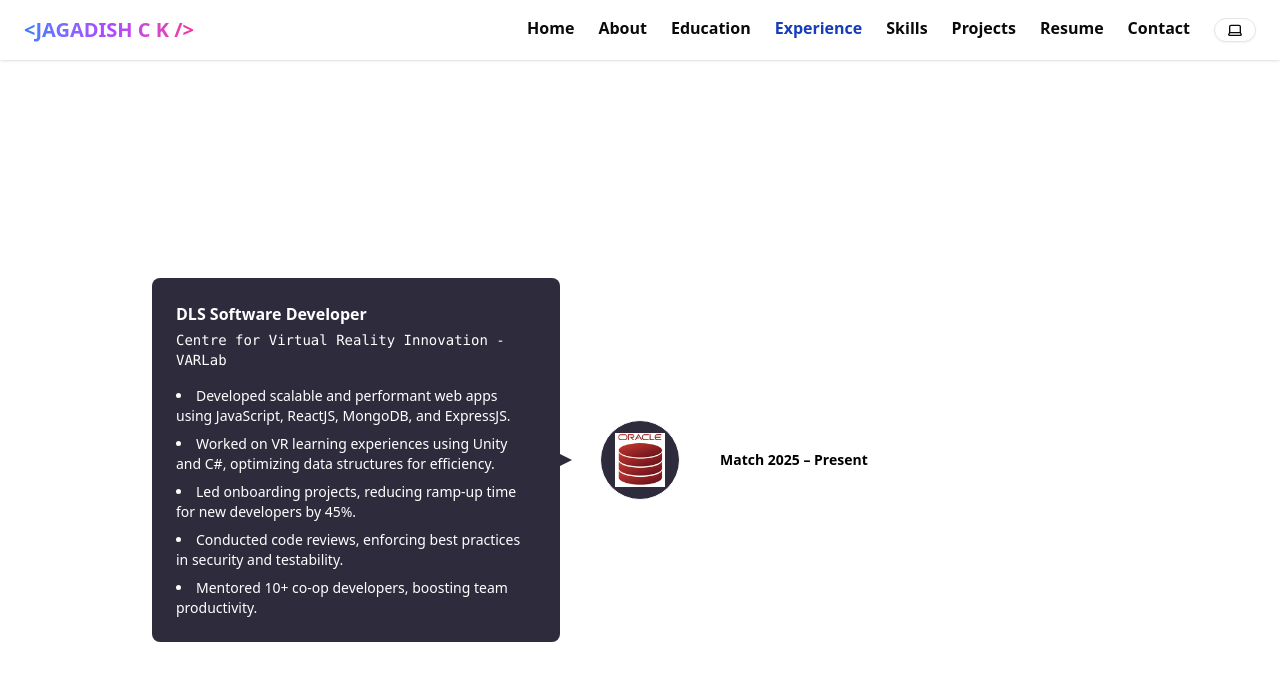
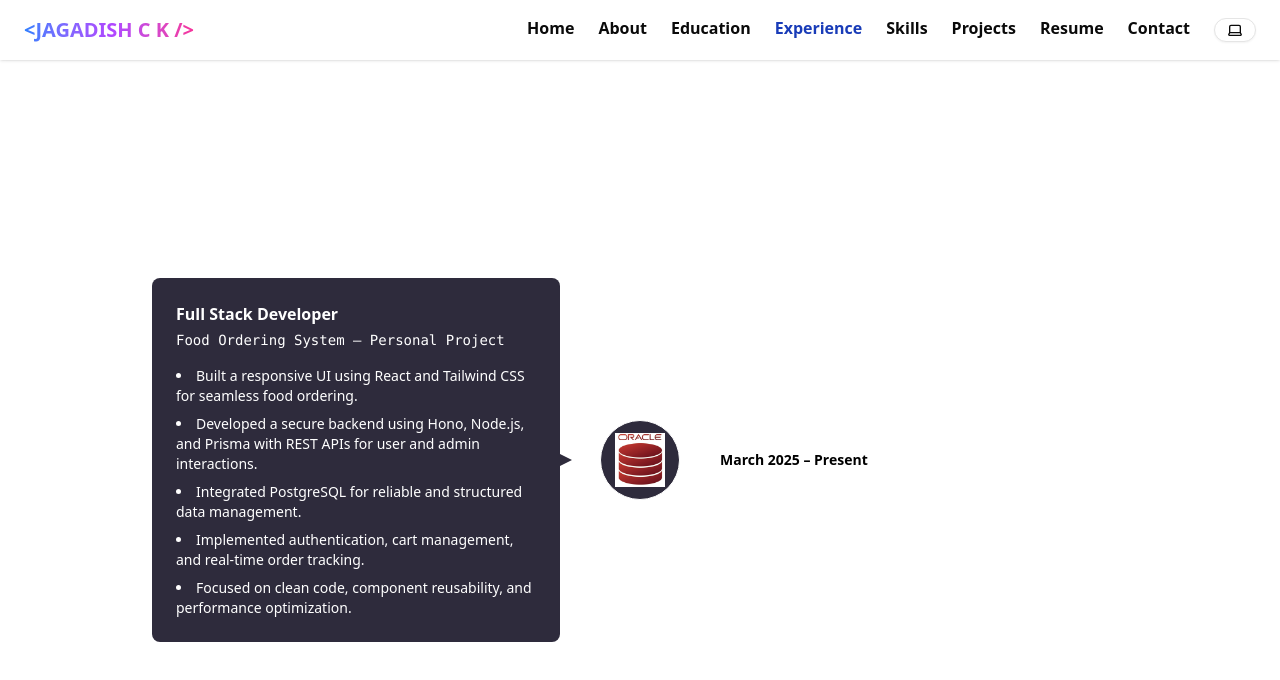
Before and after one commit to jagadish018/jagadish-ck, a Next.js app: page /block/experience-block in a window 1280 px wide. Shown: the top 680 px of the page. Built offline with nearby package versions, Linux system fonts and the light colour scheme.

Commit message:
Update ExperienceCard component; refine job title, project description, and enhance bullet points for clarity

```diff
--- a/app/block/experience-block/ExperienceCard.tsx
+++ b/app/block/experience-block/ExperienceCard.tsx
@@ -5,7 +5,7 @@ import React from "react";
 
 const ExperienceCard: React.FC = () => {
   return (
-    <div className=" bg-transparent dark:bg-neutral min-h-screen flex items-center justify-center p-6">
+    <div className="bg-transparent dark:bg-neutral min-h-screen flex items-center justify-center p-6">
       <div className="flex w-full max-w-5xl relative">
         {/* Center Vertical Line */}
         <div className="absolute left-1/2 top-0 bottom-0 w-[2px] bg-white -translate-x-1/2 z-0" />
@@ -14,8 +14,8 @@ const ExperienceCard: React.FC = () => {
         <div className="absolute left-1/2 top-1/2 -translate-x-1/2 -translate-y-1/2 z-10">
           <div className="w-20 h-20 rounded-full border border-white bg-[#2e2b3c] flex items-center justify-center overflow-hidden">
             <Image
-              src="/oracle.png"
-              alt="Company Logo"
+              src="/oracle.png" // Change this to your own logo if you have one
+              alt="Project Logo"
               width={50}
               height={50}
               className="object-contain"
@@ -28,29 +28,30 @@ const ExperienceCard: React.FC = () => {
           <div className="relative bg-[#2e2b3c] text-white rounded-md p-6 max-w-md shadow-[0_2px_0_0_rgba(255,255,255,0.3)]">
             {/* Triangle Arrow */}
             <div className="hidden md:block absolute top-1/2 -right-3 -translate-y-1/2 w-0 h-0 border-y-6 border-y-transparent border-l-[12px] border-l-[#2e2b3c]" />
-            <p className="font-semibold mb-1">DLS Software Developer</p>
+            <p className="font-semibold mb-1">Full Stack Developer</p>
             <p className="font-mono text-sm mb-4">
-              Centre for Virtual Reality Innovation - VARLab
+              Food Ordering System – Personal Project
             </p>
             <ul className="list-disc list-inside space-y-2 text-sm font-normal">
               <li>
-                Developed scalable and performant web apps using JavaScript,
-                ReactJS, MongoDB, and ExpressJS.
+                Built a responsive UI using React and Tailwind CSS for seamless
+                food ordering.
               </li>
               <li>
-                Worked on VR learning experiences using Unity and C#, optimizing
-                data structures for efficiency.
+                Developed a secure backend using Hono, Node.js, and Prisma with
+                REST APIs for user and admin interactions.
               </li>
               <li>
-                Led onboarding projects, reducing ramp-up time for new
-                developers by 45%.
+                Integrated PostgreSQL for reliable and structured data
+                management.
               </li>
               <li>
-                Conducted code reviews, enforcing best practices in security and
-                testability.
+                Implemented authentication, cart management, and real-time order
+                tracking.
               </li>
               <li>
-                Mentored 10+ co-op developers, boosting team productivity.
+                Focused on clean code, component reusability, and performance
+                optimization.
               </li>
             </ul>
           </div>
@@ -59,7 +60,7 @@ const ExperienceCard: React.FC = () => {
         {/* Right Time Text */}
         <div className="w-1/2 flex items-center justify-start pl-6 md:pl-20 z-10">
           <p className="text-black dark:text-white font-semibold text-sm">
-            Match 2025 – Present
+            March 2025 – Present
           </p>
         </div>
       </div>
```
